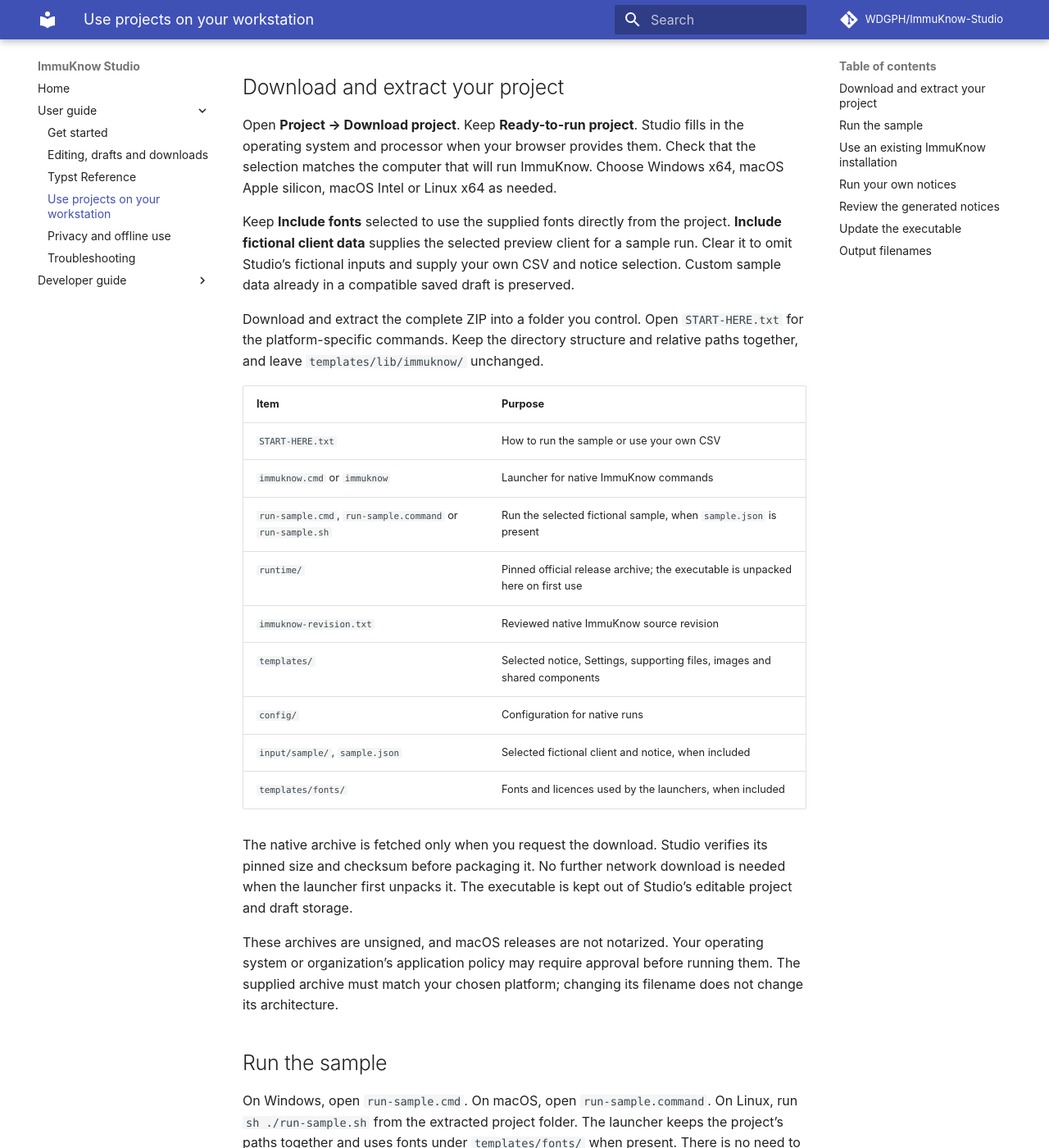
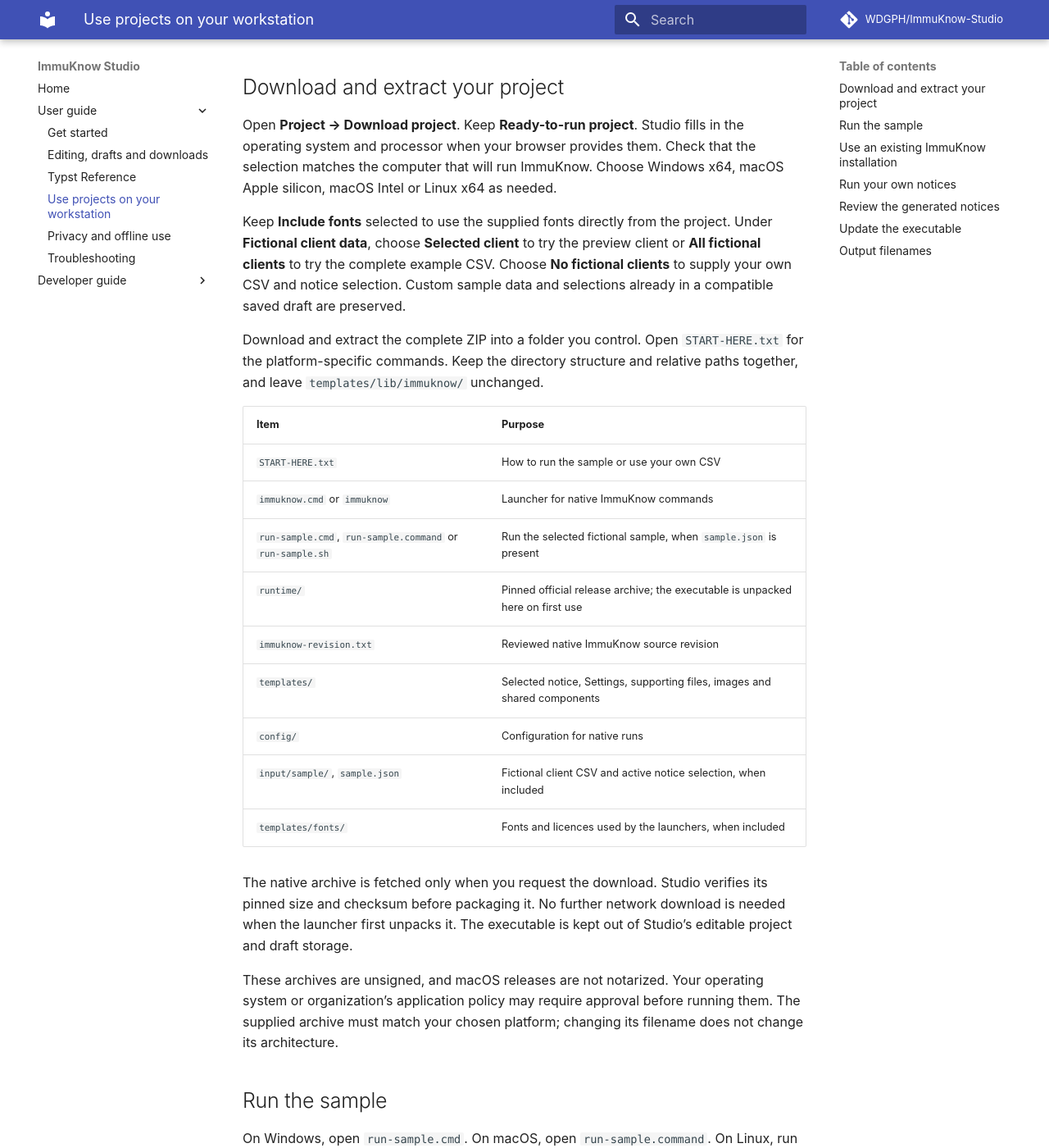
Before and after one commit to WDGPH/ImmuKnow-Studio, an MkDocs documentation site: the page built from docs/local-production.md, in a window 1280 px wide and 1400 px high, scrolled down 233 px. Shown: the whole window at 82% size. Built offline with MkDocs 1.6.1 and Material for MkDocs 9.7.7, drawn with Linux system fonts in a browser that asks for light colours; comment, search, counter and statistics services are not loaded; some of the changed text lies outside the part shown.

Commit message:
Offer all fictional clients in project downloads

```diff
--- a/docs/local-production.md
+++ b/docs/local-production.md
@@ -14,10 +14,11 @@ Check that the selection matches the computer that will run ImmuKnow. Choose
 Windows x64, macOS Apple silicon, macOS Intel or Linux x64 as needed.
 
 Keep **Include fonts** selected to use the supplied fonts directly from the
-project. **Include fictional client data** supplies the selected preview client
-for a sample run. Clear it to omit Studio’s fictional inputs and supply your own
-CSV and notice selection. Custom sample data already in a compatible saved
-draft is preserved.
+project. Under **Fictional client data**, choose **Selected client** to try the
+preview client or **All fictional clients** to try the complete example CSV.
+Choose **No fictional clients** to supply your own CSV and notice selection.
+Custom sample data and selections already in a compatible saved draft are
+preserved.
 
 Download and extract the complete ZIP into a folder you control. Open
 `START-HERE.txt` for the platform-specific commands. Keep the directory structure
@@ -32,7 +33,7 @@ and relative paths together, and leave `templates/lib/immuknow/` unchanged.
 | `immuknow-revision.txt` | Reviewed native ImmuKnow source revision |
 | `templates/` | Selected notice, Settings, supporting files, images and shared components |
 | `config/` | Configuration for native runs |
-| `input/sample/`, `sample.json` | Selected fictional client and notice, when included |
+| `input/sample/`, `sample.json` | Fictional client CSV and active notice selection, when included |
 | `templates/fonts/` | Fonts and licences used by the launchers, when included |
 
 The native archive is fetched only when you request the download. Studio verifies
@@ -63,10 +64,10 @@ sh ./immuknow run --sample
 
 `project check --sample` checks configuration and shared components, then
 prepares and renders the sample temporarily. `run --sample` retains a run under
-`runs/` and prints its report location. The sample keeps the preview client’s
-facts: warnings or a failed notice can result when that client does not fit the
-selected notice. Review the report and PDFs before drawing conclusions about
-production output.
+`runs/` and prints its report location. The sample uses the active notice for
+each included client. A client may produce warnings or a failed notice if their
+facts do not fit that notice. Review the report and PDFs before drawing
+conclusions about production output.
 
 Without `sample.json`, no sample launcher is included. You can still run your
 own CSV, or create a sample selection before using `--sample`. Editing source
--- a/index.html
+++ b/index.html
@@ -74,7 +74,7 @@
 </fieldset>
 <div id="download-runtime"><label for="runtime-platform">Workstation operating system and processor</label><select id="runtime-platform" required aria-describedby="runtime-description"><option value="">Choose a workstation…</option></select><small id="runtime-description">Choose the computer where you will run the project.</small></div>
 <label class="download-fonts"><input id="include-fonts" type="checkbox" checked> Include fonts <small>The bundled launcher uses these fonts without installing them. Other workflows may need font installation.</small></label>
-<label class="download-sample"><input id="include-fictional-data" type="checkbox" checked> Include fictional client data <small>Add the selected fictional client and active notice for a local test run.</small></label>
+<div class="download-sample"><label for="fictional-clients">Fictional client data</label><select id="fictional-clients"><option value="selected">Selected client</option><option value="all">All fictional clients</option><option value="none">No fictional clients</option></select></div>
 <p class="hint">Studio keeps your editable draft in this browser. Project import is currently unavailable.</p>
 <p id="download-status" role="status" hidden></p><progress id="download-progress" aria-label="Downloading ImmuKnow runtime" hidden></progress>
 <p id="download-error" role="alert" hidden></p>
--- a/src/style.css
+++ b/src/style.css
@@ -190,8 +190,7 @@ summary:focus-visible {
   margin: 20px 0;
   font-size: 14px;
 }
-.download-fonts small,
-.download-sample small {
+.download-fonts small {
   display: block;
   margin: 4px 0 0 22px;
   color: var(--muted);
@@ -788,7 +787,8 @@ main {
 #download-runtime {
   margin: 16px 0;
 }
-#runtime-platform {
+#runtime-platform,
+#fictional-clients {
   display: block;
   width: 100%;
   margin-top: 8px;
```
Also changed, not shown: README.md (+3 -3 lines), docs/architecture.md (+6 -6 lines), docs/studio.md (+5 -5 lines), 5 other files.
